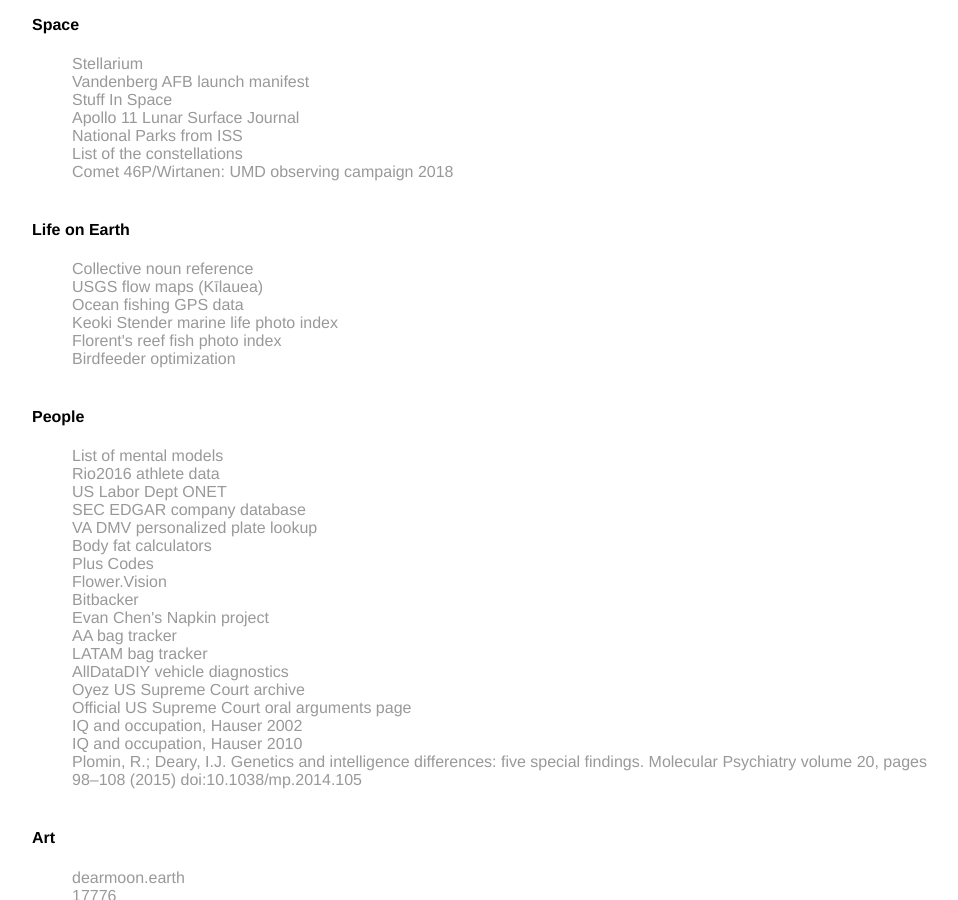
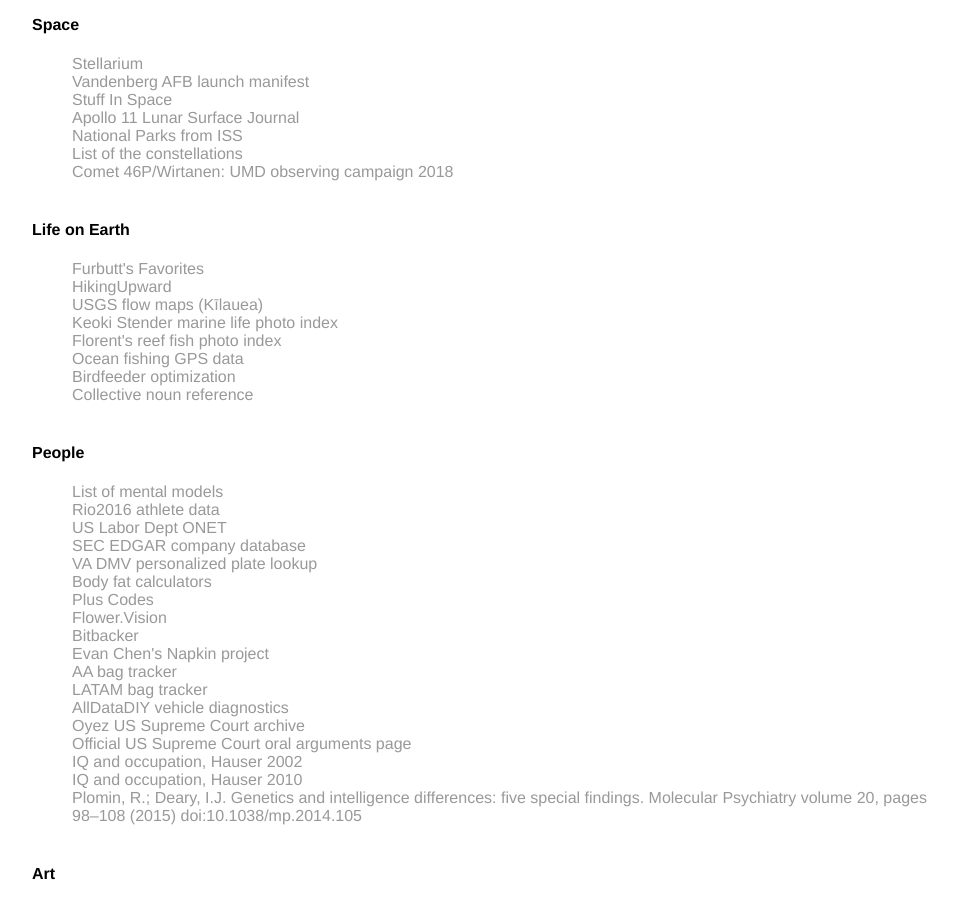
Before and after one commit to amcnicho/amcnicho.github.io, a Jekyll site: the page built from misc/index.html, in a window 1280 px wide and 900 px high, scrolled down 854 px. Shown: the whole window, without its empty margins (160-1118 px from the left). Built offline with Jekyll 4.4.1, drawn with Linux system fonts in a browser that asks for light colours.

Commit message:
Update index.html

```diff
--- a/misc/index.html
+++ b/misc/index.html
@@ -49,12 +49,14 @@
 
       <h4>Life on Earth</h4>
       <ul>
-        <li><a href="https://www.latitudegroup.com/blog/collective-nouns/">Collective noun reference</a></li>
+        <li><a href="http://www.vhtrc.org/trails/about">Furbutt's Favorites</a></li>
+        <li><a href="https://www.hikingupward.com/">HikingUpward</a></li>
         <li><a href="https://volcanoes.usgs.gov/volcanoes/kilauea/multimedia_maps.html">USGS flow maps (Kīlauea)</a></li>
-        <li><a href="http://globalfishingwatch.org/map/workspace/gfw-tasks-766-sharks-v1">Ocean fishing GPS data</a></li>
         <li><a href="https://www.marinelifephotography.com/default.htm">Keoki Stender marine life photo index</a></li>
         <li><a href="https://reefguide.org/home.html">Florent's reef fish photo index</a></li>
+        <li><a href="http://globalfishingwatch.org/map/workspace/gfw-tasks-766-sharks-v1">Ocean fishing GPS data</a></li>
         <li><a href="http://www.thewoodfather.com/reddit/seeds/index.html">Birdfeeder optimization</a></li>
+        <li><a href="https://www.latitudegroup.com/blog/collective-nouns/">Collective noun reference</a></li>
       </ul>
 
       <h4>People</h4>
```
